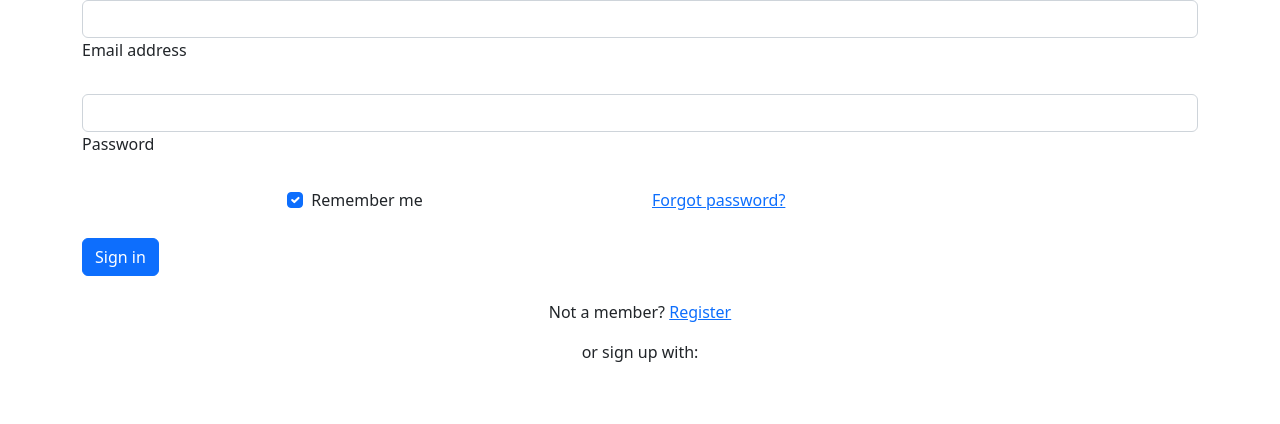
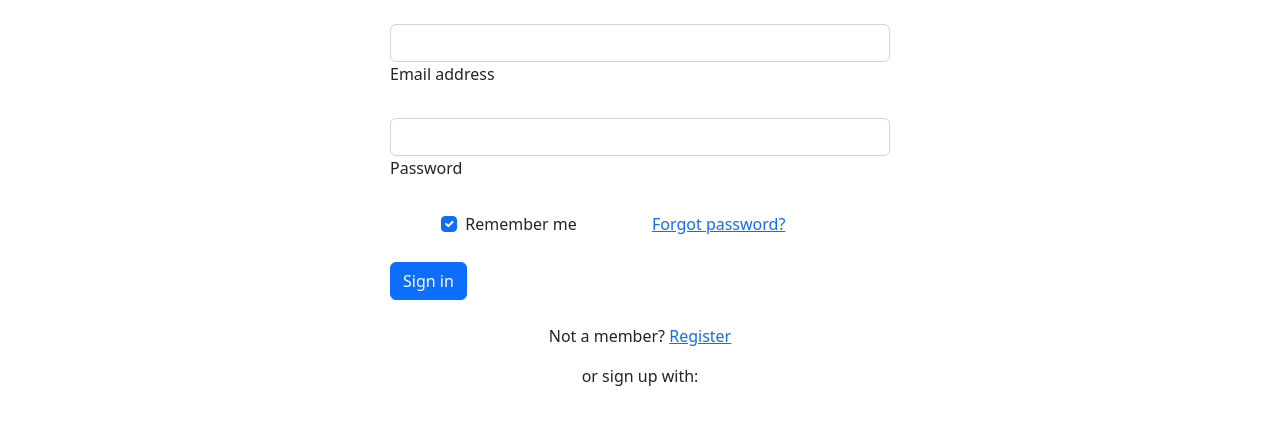
Before and after one commit to alb12-la/ats-invoice, an Angular app: page /ats-invoice/ in a window 1280 px wide. Shown: the top 424 px of the page. Built offline with nearby package versions, Linux system fonts and the light colour scheme.

Commit message:
fix form

```diff
--- a/src/app/app.component.html
+++ b/src/app/app.component.html
@@ -5,7 +5,7 @@
 
 <ng-template #login>
 
-  <form class="container">
+  <form class="max-500 mt-4 mx-auto">
     <!-- Email input -->
     <div class="form-outline mb-4">
       <input type="email" id="form2Example1" class="form-control" />
@@ -30,7 +30,7 @@
 
       <div class="col">
         <!-- Simple link -->
-        <a (click)="display=true" href="#! ">Forgot password?</a>
+        <a (click)="display=true" class="link">Forgot password?</a>
       </div>
     </div>
 
--- a/src/app/app.component.scss
+++ b/src/app/app.component.scss
@@ -0,0 +1,3 @@
+.max-500 {
+  max-width: 500px;
+}
```
